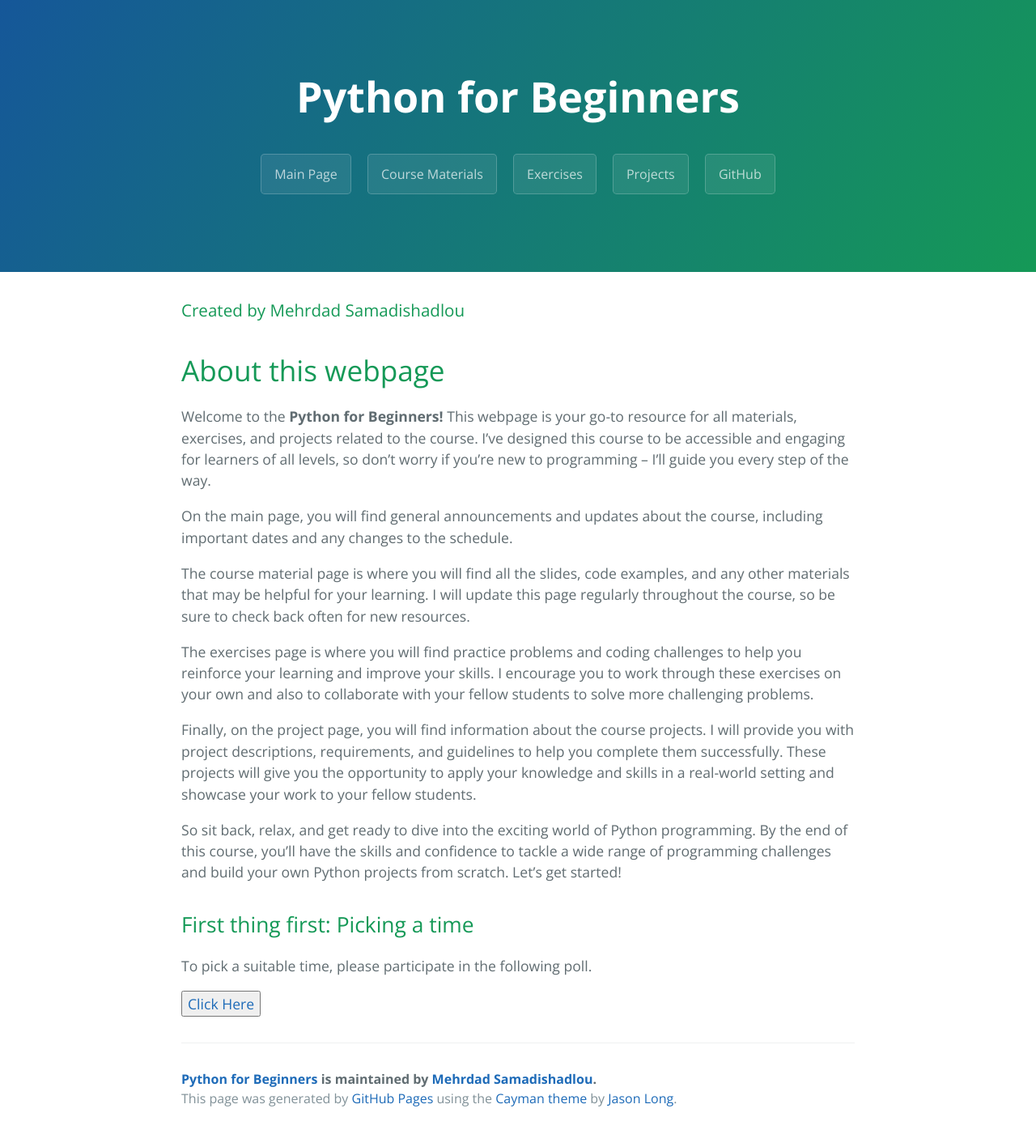
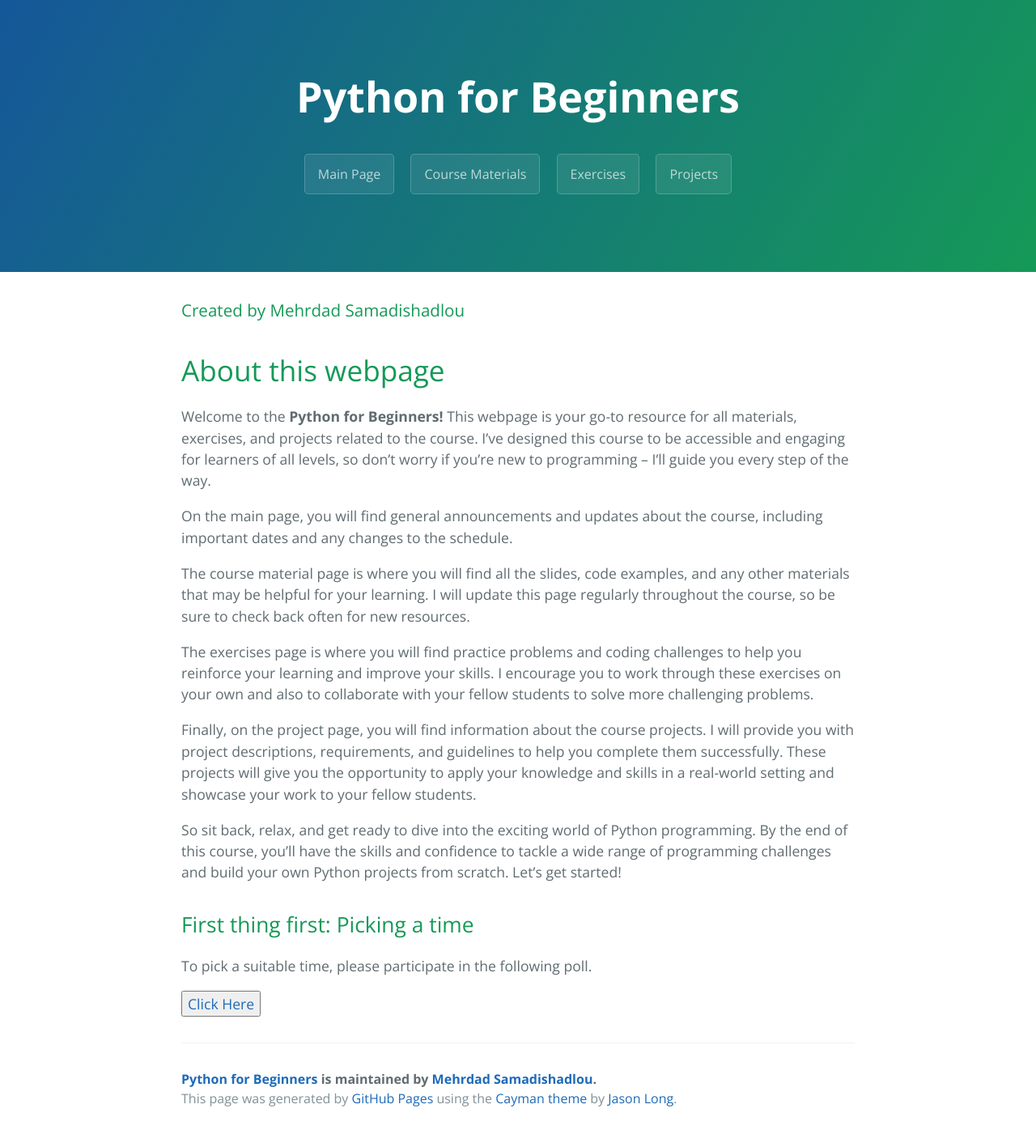
Before and after one commit to MehrdadSamadishadlou/Python_for_Beginners, a Jekyll site: the page built from index.md, in a window 1280 px wide. Shown: the whole page at 81% size. Built offline with Jekyll 4.4.1, drawn with Linux system fonts in a browser that asks for light colours.

Commit message:
Update template.html

```diff
--- a/_layouts/template.html
+++ b/_layouts/template.html
@@ -16,7 +16,6 @@
       {% for page in site.pages %}
         <a href= {{ page.filename }} class="btn">{{ page.title }}</a>
       {% endfor %}
-      <a href="https://github.com/phuston/patrickandfrantonarethebestninjas" class="btn">GitHub</a>
     </section>
 
     <section class="main-content">
```
